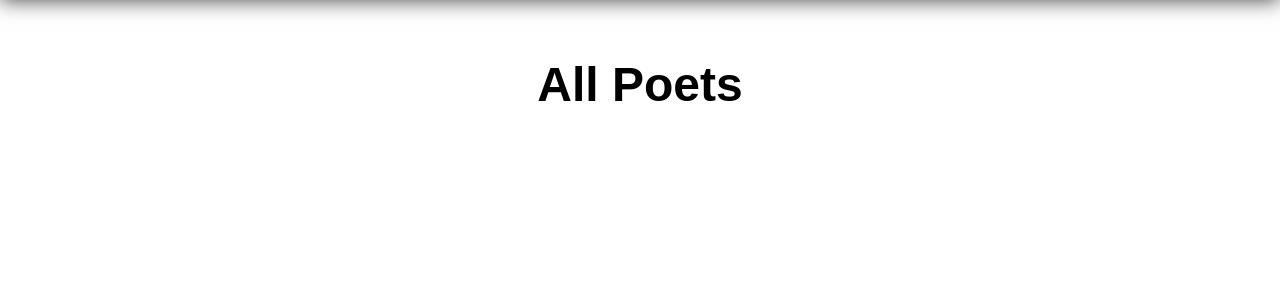
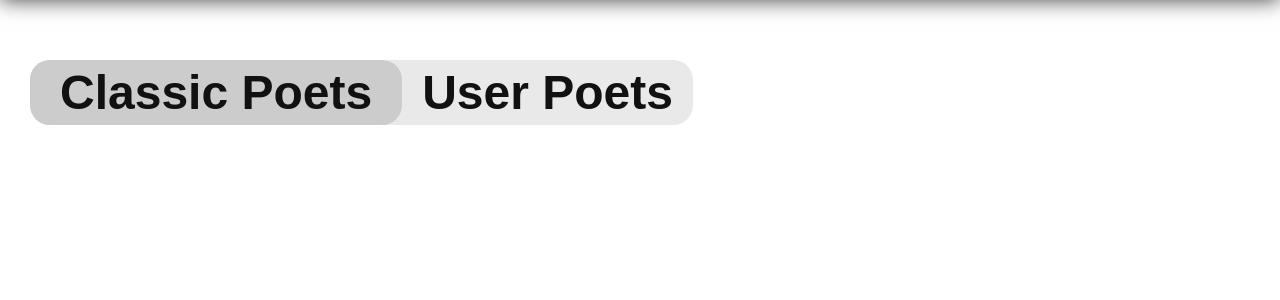
Before and after one commit to bilskyi/poet_flow, a Django app: page /explore/ in a window 1280 px wide. Shown: the part 68-368 px from the top of the page. Run offline with Django 4.2, Linux system fonts and the light colour scheme; data that the repository does not hold is empty.

Commit message:
extending explore page / #71

```diff
--- a/poet_flow/explore/static/explore/css/explore.css
+++ b/poet_flow/explore/static/explore/css/explore.css
@@ -31,15 +31,37 @@
   font-size: 48px;
   font-weight: 900;
   text-align: center;
-}
-
-.poet-head-text {
-  line-height: 50px;
-  width: 100%;
+  display: flex;
+  justify-content: center;
+  align-items: center;
   margin-top: 0px;
   margin-right: 0px;
   margin-bottom: 50px;
   margin-left: 0px;
+}
+
+.poet-head-text {
+  background-color: #e9e9e9;
+  border-radius: 20px;
+}
+
+.poet-head-text a {
+  text-decoration: none;
+  color: #111;
+  margin: 0px 20px;
+}
+
+
+.poet-head-text a {
+  text-decoration: none;
+  color: #111;
+
+}
+
+.selected {
+  padding: 20px 10px;
+  background-color: #cccccc;
+  border-radius: 20px;
 }
 
 .container {
--- a/poet_flow/explore/templates/explore/explore.html
+++ b/poet_flow/explore/templates/explore/explore.html
@@ -5,10 +5,14 @@
 <body>
 {% include 'home/header.html' %}
 <div class="responsive-container-block container">
-    <p class="text-blk poet-head-text">
-      All Poets
-    </p>
-
+  <div class="text-blk poet-head-text">
+    <div class="selected">
+      <a href="#">Classic Poets</a>
+    </div>
+    <div>
+      <a href="#">User Poets</a>
+    </div>
+  </div>
     <div class="responsive-container-block">
       {% for poet in poets %}
         <div class="responsive-cell-block card-container">
--- a/poet_flow/home/urls.py
+++ b/poet_flow/home/urls.py
@@ -5,9 +5,5 @@ from users import views
 urlpatterns = [
     path('', welcome, name='welcome'),
     path('home/', home, name='home'),
-    path('register/', register_user, name='register'),
-    path('login/', login_user, name='login'),
-    path('logout/', logout_user, name='logout'),
-    path('add-post/', add_post, name='add_post'),
     path('poem/<slug:poet_slug>/<slug:poem_slug>/', view_detail, name='view_detail'),
 ]
--- a/poet_flow/poet_flow/urls.py
+++ b/poet_flow/poet_flow/urls.py
@@ -1,26 +1,15 @@
-"""poet_flow URL Configuration
-
-The `urlpatterns` list routes URLs to views. For more information please see:
-    https://docs.djangoproject.com/en/4.1/topics/http/urls/
-Examples:
-Function views
-    1. Add an import:  from my_app import views
-    2. Add a URL to urlpatterns:  path('', views.home, name='home')
-Class-based views
-    1. Add an import:  from other_app.views import Home
-    2. Add a URL to urlpatterns:  path('', Home.as_view(), name='home')
-Including another URLconf
-    1. Import the include() function: from django.urls import include, path
-    2. Add a URL to urlpatterns:  path('blog/', include('blog.urls'))
-"""
 from django.contrib import admin
 from django.urls import path, include
 from django.conf import settings
 from django.conf.urls.static import static
+from users import views as users
 
 urlpatterns = [
     path('admin/', admin.site.urls),
     path('', include('home.urls')),
+    path('register/', users.register_user, name='register'),
+    path('login/', users.login_user, name='login'),
+    path('logout/', users.logout_user, name='logout'),
     path('explore/', include('explore.urls')),
     path('user/', include('users.urls'))
 ]
--- a/poet_flow/users/urls.py
+++ b/poet_flow/users/urls.py
@@ -3,6 +3,8 @@ from .views import *
 
 
 urlpatterns = [
+    # register, login and logout in poet_flow.urls
+    path('add-post/', add_post, name='add_post'),
     path('settings/', settings, name='settings'),
     path('<slug:slug>/', profile, name='profile'),
 ]
```
Also changed, not shown: poet_flow/home/forms.py (+0 -36 lines), poet_flow/home/views.py (+0 -47 lines), poet_flow/users/forms.py (+41 -0 lines), poet_flow/users/views.py (+48 -3 lines), poet_flow/media/user/marilyn_monroe-wallpaper-2560x1440.jpg (added).
